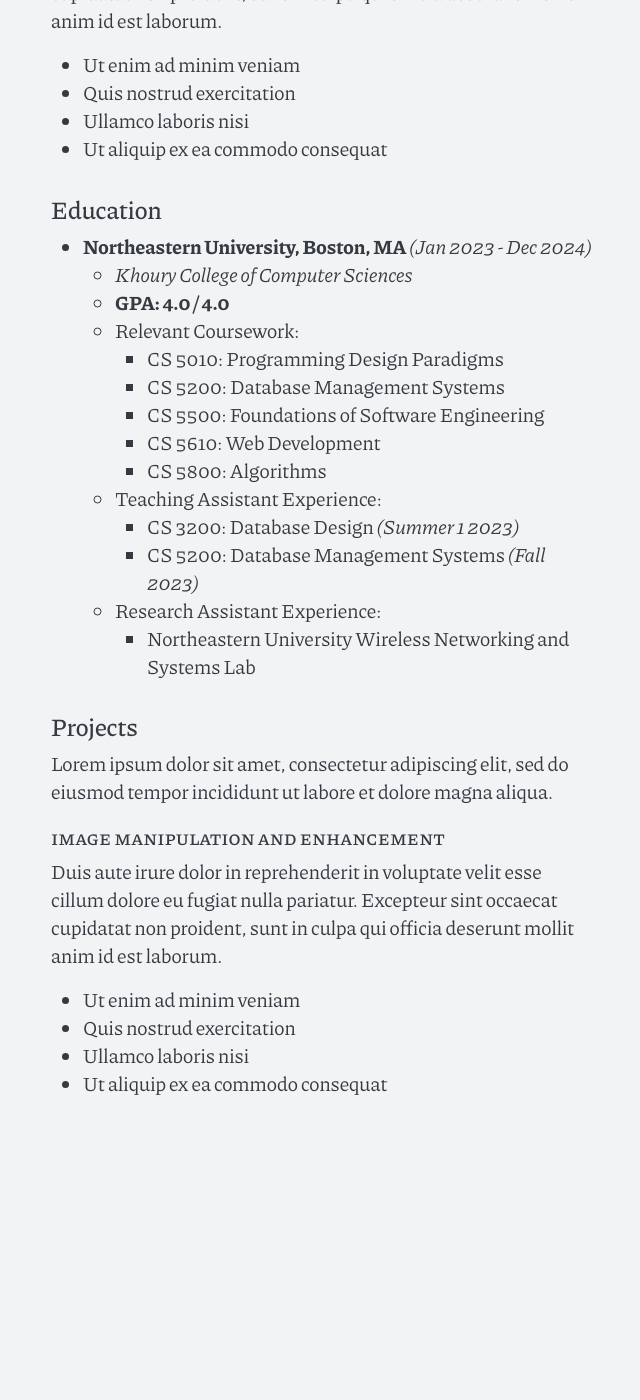
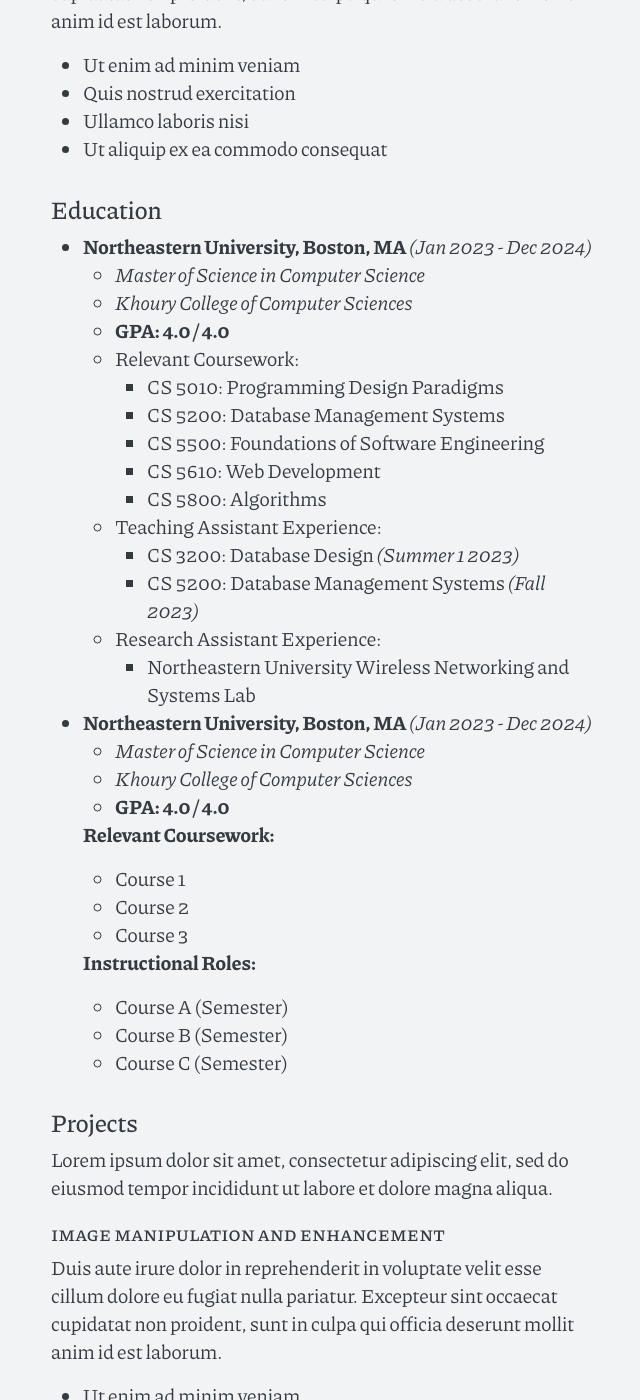
Before and after one commit to yug-rajani/yug-rajani.github.io, a Jekyll site: the page built from cv.md, in a window 1280 px wide and 1400 px high, scrolled down 547 px. Shown: the whole window, without its empty margins (316-956 px from the left). Built offline with Jekyll 4.4.1, drawn with Linux system fonts in a browser that asks for light colours; before the commit the page ends 1660 px from its top, so only the background shows below that.

Commit message:
Update education format

```diff
--- a/cv.md
+++ b/cv.md
@@ -23,6 +23,7 @@ Duis aute irure dolor in reprehenderit in voluptate velit esse cillum dolore eu
 ## Education
 
 - **Northeastern University, Boston, MA** *(Jan 2023 - Dec 2024)*
+  - *Master of Science in Computer Science*
   - *Khoury College of Computer Sciences*
   - **GPA: 4.0 / 4.0**
   - Relevant Coursework:
@@ -37,6 +38,21 @@ Duis aute irure dolor in reprehenderit in voluptate velit esse cillum dolore eu
   - Research Assistant Experience:
     - Northeastern University Wireless Networking and Systems Lab
 
+- **Northeastern University, Boston, MA** *(Jan 2023 - Dec 2024)*
+  - *Master of Science in Computer Science*
+  - *Khoury College of Computer Sciences*
+  - **GPA: 4.0 / 4.0**
+
+  **Relevant Coursework:**
+  - Course 1
+  - Course 2
+  - Course 3
+
+  **Instructional Roles:**
+  - Course A (Semester)
+  - Course B (Semester)
+  - Course C (Semester)
+
 
 ## Projects
 
```
